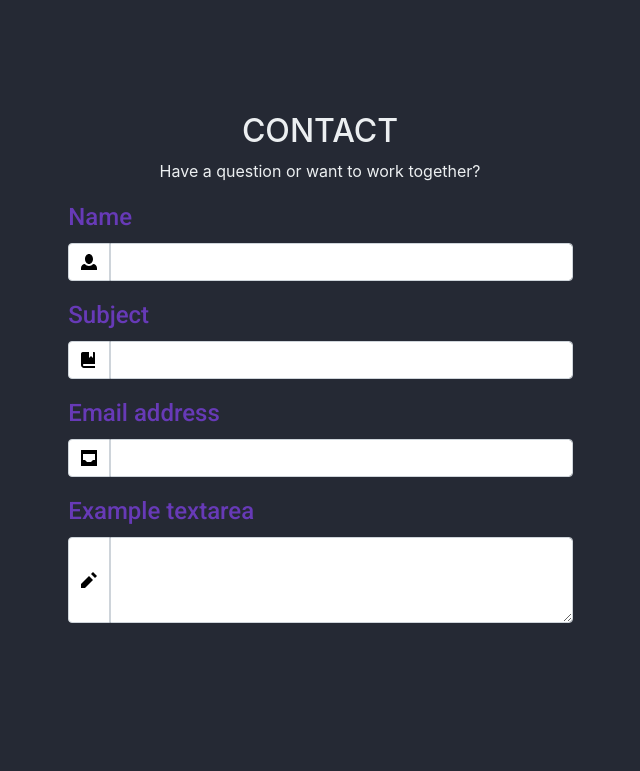
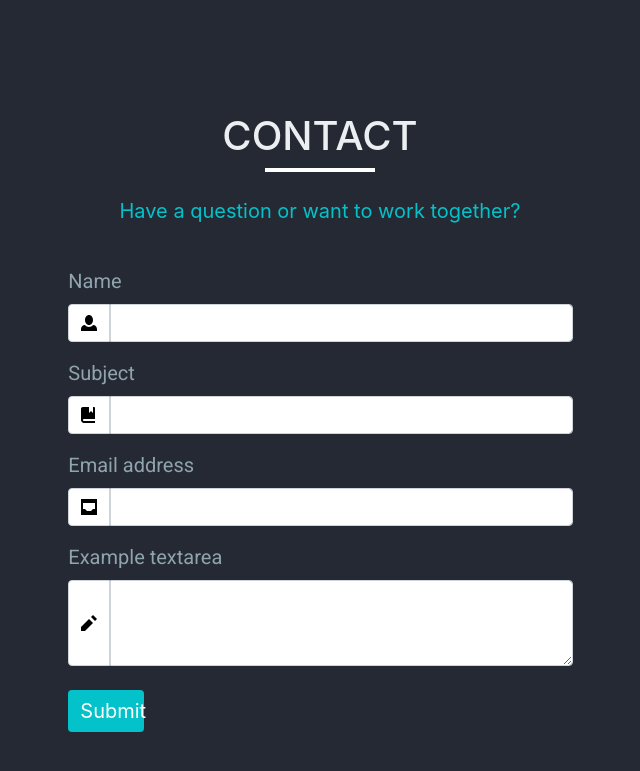
Before and after one commit to 6ixpaths/Portfolio, a Vue app in the folder portfolio/: page / in a window 1280 px wide. Shown: the part 631-1402 px from the top of the page, without its empty margins (320-960 px from the left). Before the commit the page ends 1318 px from the top, so only its background shows below. Built offline with nearby package versions, Linux system fonts and the light colour scheme.

Commit message:
Minor Changes to contact.vue
*Add underline under conctact
*Change label colors & font
*Add submit button
*Change color, font & size of submit button

```diff
--- a/portfolio/src/components/Contact.vue
+++ b/portfolio/src/components/Contact.vue
@@ -1,9 +1,13 @@
 <template>
-    <div class='container-fluid my-5'>
+    <div class='container-fluid my-5'><!--
+ <svg preserveAspectRatio="none" viewBox="0 0 100 102" height="75" width="100%" version="1.1" xmlns="http://www.w3.org/2000/svg" class="svgcolor-light">
+      <path d="M0 0 L50 100 L100 0 Z" fill="white" stroke="white"></path>
+    </svg>-->
         <div class="row justify-content-center">
-            <div class="col-12 text-center">
-                <h2>CONTACT</h2>
-                <p>Have a question or want to work together?</p>
+            <div class="col-12 text-center mb-4">
+                <h1>CONTACT</h1>
+                <div class="header-bar mx-auto"></div>
+                <p class="mt-4">Have a question or want to work together?</p>
             </div>
             <div class="col-lg-5">
                 <form>
@@ -36,6 +40,7 @@
                             <textarea class="form-control" id="exampleFormControlTextarea1" rows="3"></textarea>
                         </div>
                     </div>
+                    <button type="submit" class="btn btn-primary btn-submit my-2">Submit</button>
                 </form>
             </div>
         </div>
@@ -52,12 +57,27 @@ export default {
 
 @import url('https://fonts.googleapis.com/css?family=Roboto:400,500,700');
 
+.header-bar{
+
+    width: 110px;
+    height: 4px;
+    background-color: #FFFFFF;
+
+
+}
+
+p{
+
+    color: #04C2C9;
+    font-size: 1.25rem;
+}
+
 label{
 
-    color: #673AB7;
+    color: #90A4AE;
     font-family: 'Roboto', sans-serif;
-    font-weight: 500;
-    font-size: 1.5rem;
+    font-weight: 400;
+    font-size: 1.25rem;
 
 }
 
@@ -89,8 +109,28 @@ textarea{
 
 }
 
+.btn-submit{
+
+    width: 15%;
+    font-size: 1.25rem;
+    background-color: #04C2C9;
+    border: none;
+
+}
+
+.btn-submit:hover{
+
+    background-color: #018786;
+
+}
+
 @media (max-width: 575.98px){
 
+    img{
+
+        height: 5.25vw;
+
+    }
 
 }
 
```
